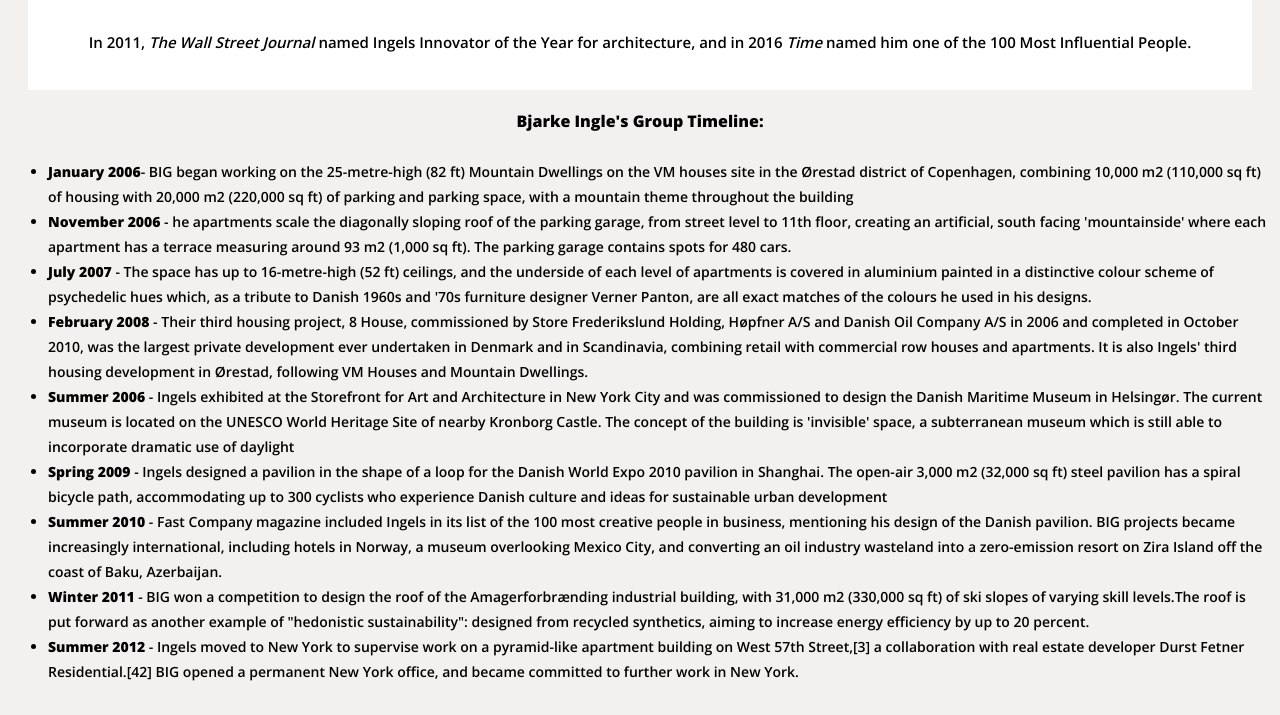
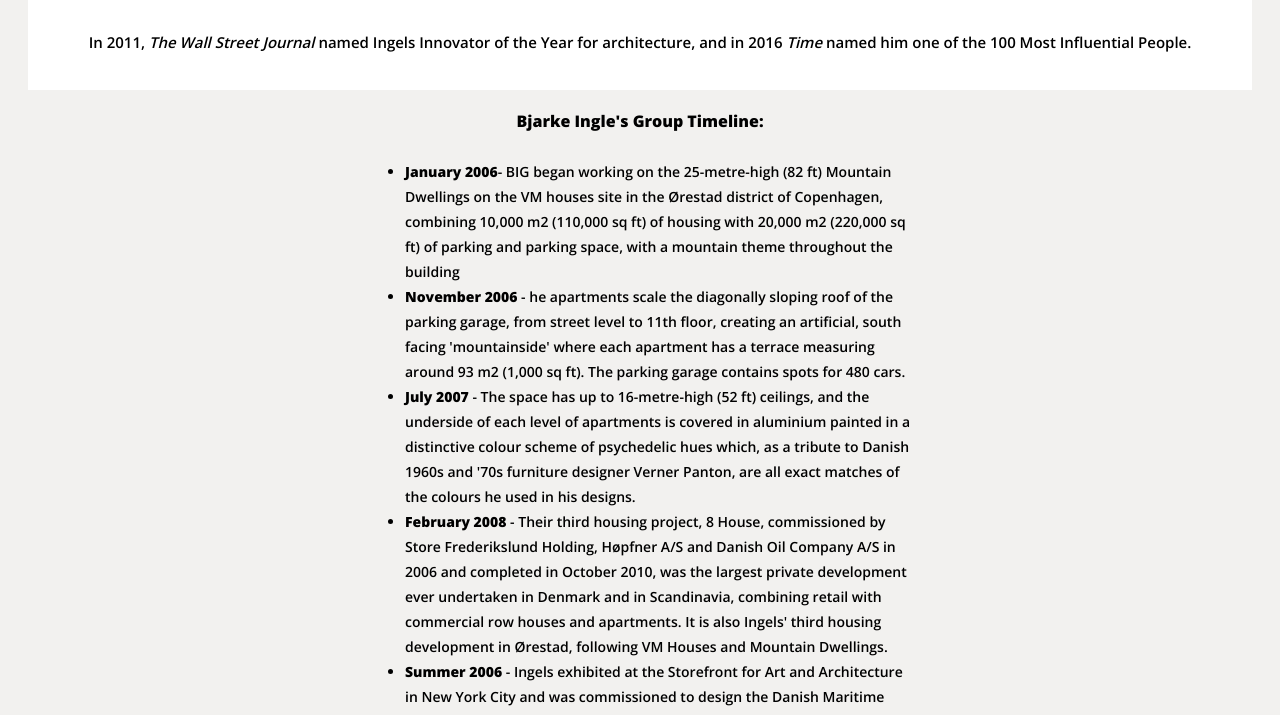
Before and after one commit to khilller/tribute-page, a plain HTML site: page index.html in a window 1280 px wide. Shown: the part 556-1271 px from the top of the page. Drawn offline with nearby package versions, Linux system fonts and the light colour scheme.

Commit message:
Update styles.css

```diff
--- a/styles.css
+++ b/styles.css
@@ -54,7 +54,7 @@
 #tribute-info {
     font-family: 'Open sans';
     font-size: 14px;
-    width: auto;
+    width: 550px;
     height: auto;
     justify-self: center;
 }
```
